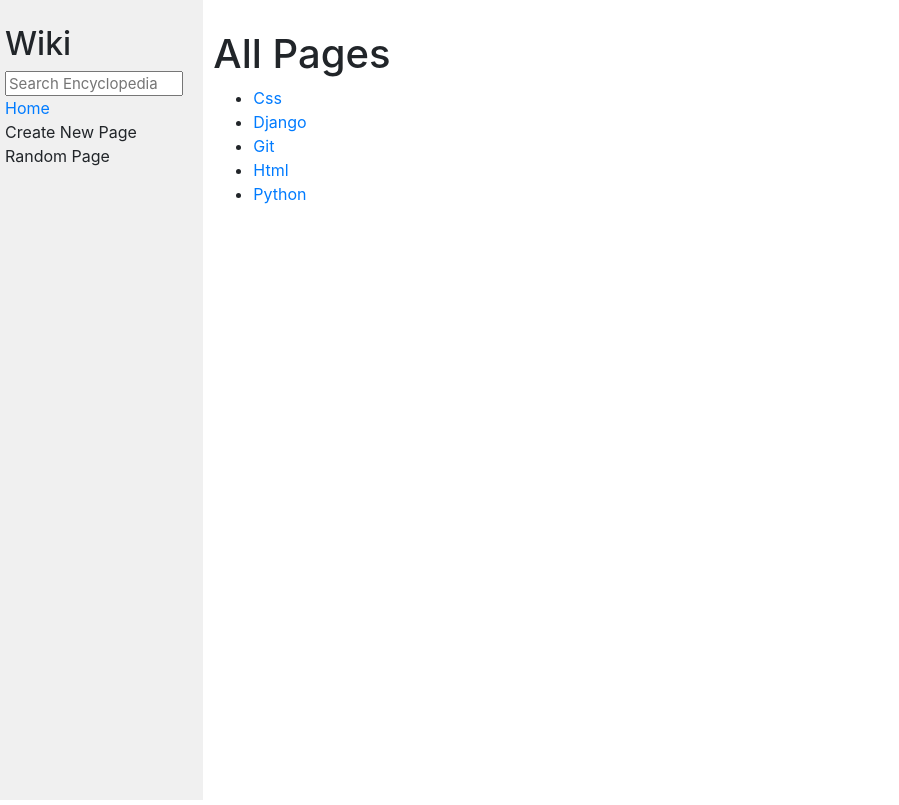
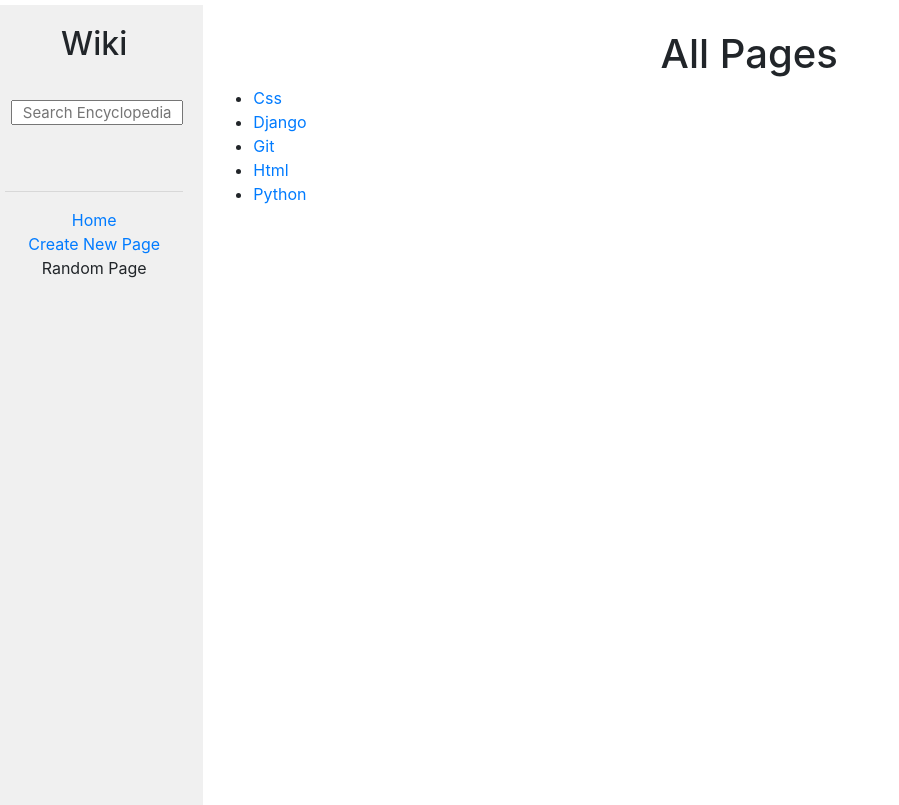
Before and after one commit to eduardoc7/edx_python_javascript, a Django app: page /encyclopedia/ in a window 1280 px wide. Shown: the whole page, without its empty margins (0-899 px from the left). Run offline with Django 3.2, Linux system fonts and the light colour scheme; some libraries are stand-ins or nearby versions.

Commit message:
modified css layout

```diff
--- a/learning-django/primeiro-projeto/encyclopedia/static/encyclopedia/styles.css
+++ b/learning-django/primeiro-projeto/encyclopedia/static/encyclopedia/styles.css
@@ -1,3 +1,8 @@
+html {
+    margin: 0
+    padding: 0
+
+}
 body {
     margin: 0;
     background-color: white;
@@ -33,6 +38,21 @@
     padding: 20px;
 }
 
-.sidebar h2 {
+.sidebar {
     margin-top: 5px;
+    text-align: center;
 }
+
+form {
+    display: flex;
+    flex-direction: column;
+    align-items: center;
+    justify-content: center;
+    margin-left: 6px;
+}
+
+form input{
+    margin-top: 5px;
+    margin-bottom: 50px;
+    text-align: center
+}
--- a/learning-django/primeiro-projeto/encyclopedia/templates/encyclopedia/index.html
+++ b/learning-django/primeiro-projeto/encyclopedia/templates/encyclopedia/index.html
@@ -11,7 +11,7 @@
 {% endblock %}
 
 {% block body %}
-    <h1>All Pages</h1>
+    <h1 style="text-align: center;">All Pages</h1>
     <ul>
         {% for entry in entries %}
             <li><a href="{% url 'wiki:show' entry %}">{{ entry }}</a></li>
--- a/learning-django/primeiro-projeto/encyclopedia/templates/encyclopedia/layout.html
+++ b/learning-django/primeiro-projeto/encyclopedia/templates/encyclopedia/layout.html
@@ -12,13 +12,15 @@
         <div class="row">
             <div class="sidebar col-lg-2 col-md-3">
                 <h2>Wiki</h2>
+                    <br>
                     {% block form %}
                     {% endblock %}
+                <hr>
                 <div>
                     <a href="{% url 'wiki:index' %}">Home</a>
                 </div>
                 <div>
-                    Create New Page
+                    <a href="{% url 'wiki:create' %}">Create New Page</a>
                 </div>
                 <div>
                     Random Page
```
